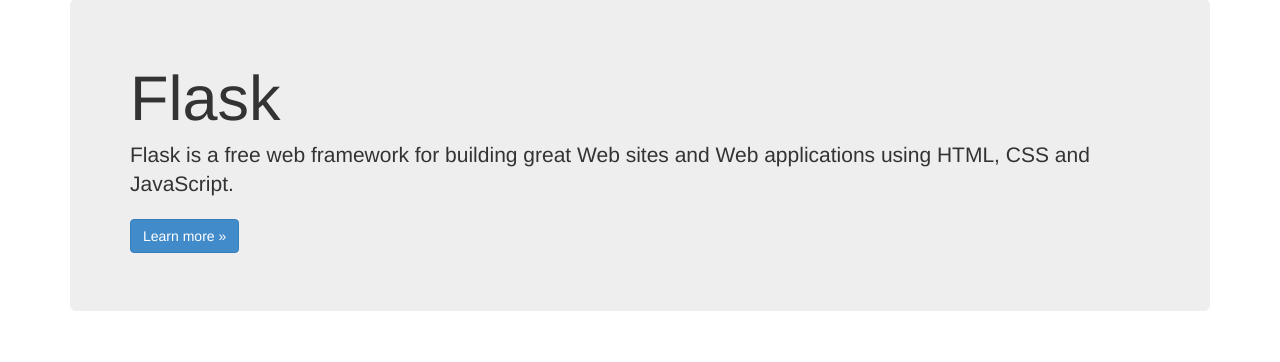
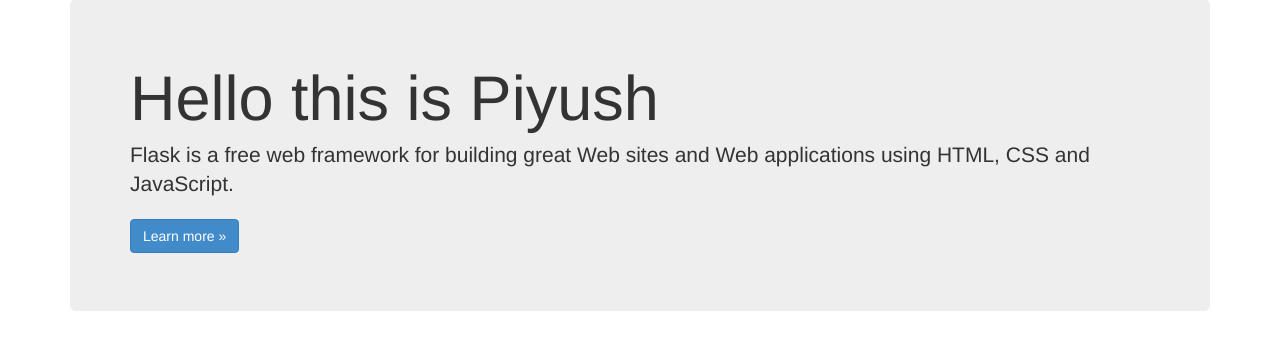
Before and after one commit to piyushsharma21/azureappservice, a Flask app: page / in a window 1280 px wide. Shown: the part 51-413 px from the top of the page. Run offline with Flask 2, Linux system fonts and the light colour scheme; some libraries are stand-ins or nearby versions.

Commit message:
flask app

```diff
--- a/FlaskTemplate/templates/index.html
+++ b/FlaskTemplate/templates/index.html
@@ -3,8 +3,9 @@
 {% block content %}
 
 <div class="jumbotron">
-    <h1>Flask</h1>
-    <p class="lead">Flask is a free web framework for building great Web sites and Web applications using HTML, CSS and JavaScript.</p>
+    <h1>Hello this is Piyush</h1>
+    <p class="lead">Flask is a free web framework for building great Web sites and Web applications using HTML, CSS and
+        JavaScript.</p>
     <p><a href="http://flask.pocoo.org/" class="btn btn-primary btn-large">Learn more &raquo;</a></p>
 </div>
 
@@ -25,7 +26,8 @@
     </div>
     <div class="col-md-4">
         <h2>Microsoft Azure</h2>
-        <p>You can easily publish to Microsoft Azure using Visual Studio. Find out how you can host your application using a free trial today.</p>
+        <p>You can easily publish to Microsoft Azure using Visual Studio. Find out how you can host your application
+            using a free trial today.</p>
         <p><a class="btn btn-default" href="http://azure.microsoft.com">Learn more &raquo;</a></p>
     </div>
 </div>
```
